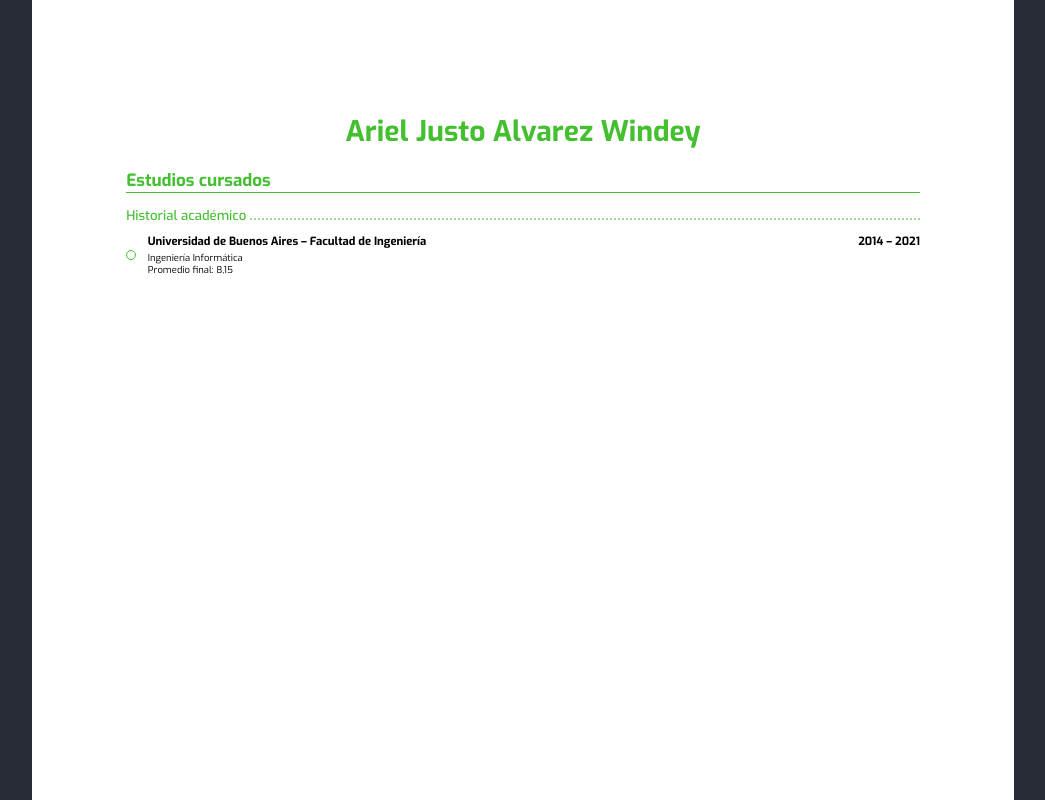
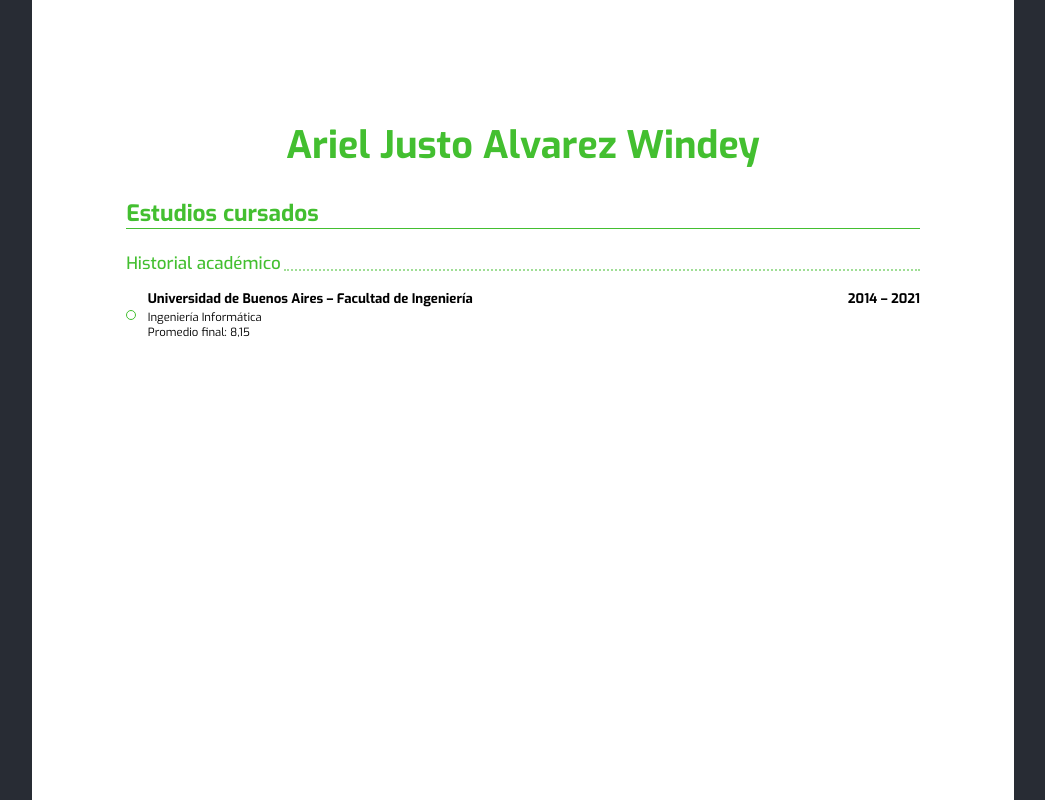
Before and after one commit to aalvarezwindey/personal-page, a React (Create React App) app: page / in a window 1280 px wide. Shown: the top 800 px of the page, without its empty margins (117-1162 px from the left). Built offline with nearby package versions, Linux system fonts and the light colour scheme.

Commit message:
update font sizes

```diff
--- a/src/components/CV/Header/Title/Title.jsx
+++ b/src/components/CV/Header/Title/Title.jsx
@@ -2,7 +2,7 @@ import styled from 'styled-components';
 
 const Title = styled.h1`
   color: ${({ theme }) => theme.colors.primaryText};
-  font-size: 0.75em;
+  font-size: 1em;
   text-align: center;
 `;
 
--- a/src/components/CV/List/List.jsx
+++ b/src/components/CV/List/List.jsx
@@ -8,6 +8,7 @@ const StyledList = styled.ul`
 `;
 
 const Item = styled.li`
+  margin: 0.4em 0;
   display: flex;
   align-items: center;
 `;
@@ -25,7 +26,7 @@ const ItemContent = styled.div`
 `;
 
 const ItemHeader = styled.h4`
-  font-size: 0.3em;
+  font-size: 0.35em;
   display: flex;
   width: 100%;
   justify-content: space-between;
@@ -39,7 +40,7 @@ const ItemDate = styled.span``;
 
 const ItemDescription = styled.p`
   margin: 0;
-  font-size: 0.25em;
+  font-size: 0.30em;
 `;
 
 const ListItem = ({ title, date, descriptions = [] }) => (
--- a/src/components/CV/Section/Section.jsx
+++ b/src/components/CV/Section/Section.jsx
@@ -5,7 +5,7 @@ import Title from './Title/Title';
 
 const Container = styled.section`
   padding: 0;
-  margin: 0.5em 0;
+  margin: 0.75em 0;
 `;
 
 function Section({ children }) {
--- a/src/components/CV/Section/Subsection/Subsection.jsx
+++ b/src/components/CV/Section/Subsection/Subsection.jsx
@@ -4,7 +4,7 @@ import Title from './Title/Title';
 
 const Container = styled.section`
   padding: 0;
-  margin: 0.35em 0;
+  margin: 0.6em 0;
 `;
 
 function Subsection({ children }) {
--- a/src/components/CV/Section/Subsection/Title/Title.jsx
+++ b/src/components/CV/Section/Subsection/Title/Title.jsx
@@ -4,7 +4,7 @@ import styled from 'styled-components';
 const Header = styled.h3`
   margin: 0;
   color: ${({ theme }) => theme.colors.primaryText};
-  font-size: 0.35em;
+  font-size: 0.45em;
   font-weight: 500;
   display: flex;
   margin-bottom: 0.8em;
--- a/src/components/CV/Section/Title/Title.jsx
+++ b/src/components/CV/Section/Title/Title.jsx
@@ -3,7 +3,7 @@ import styled from 'styled-components';
 const Title = styled.h2`
   margin: 0;
   color: ${({ theme }) => theme.colors.primaryText};
-  font-size: 0.45em;
+  font-size: 0.6em;
   border-bottom: ${({ theme }) => `1px solid ${theme.colors.primaryText}`};
 `;
 
```
